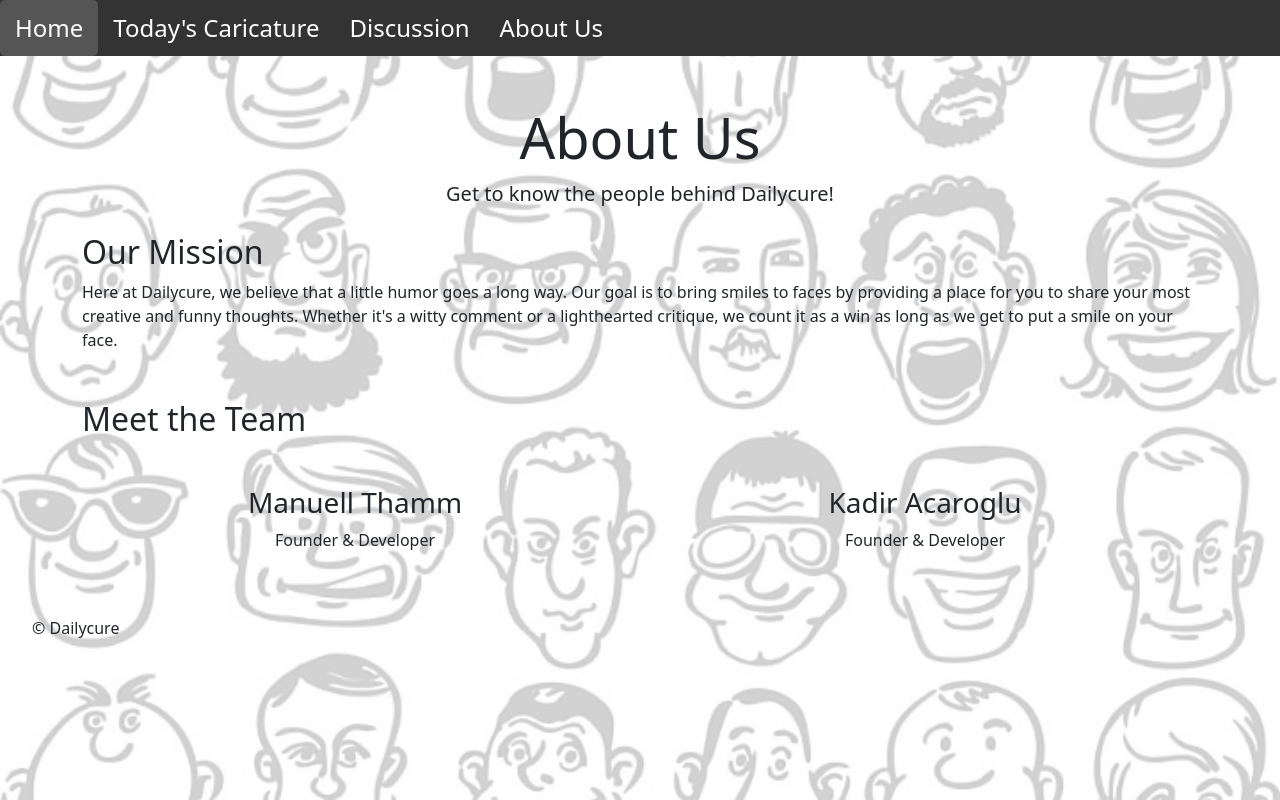
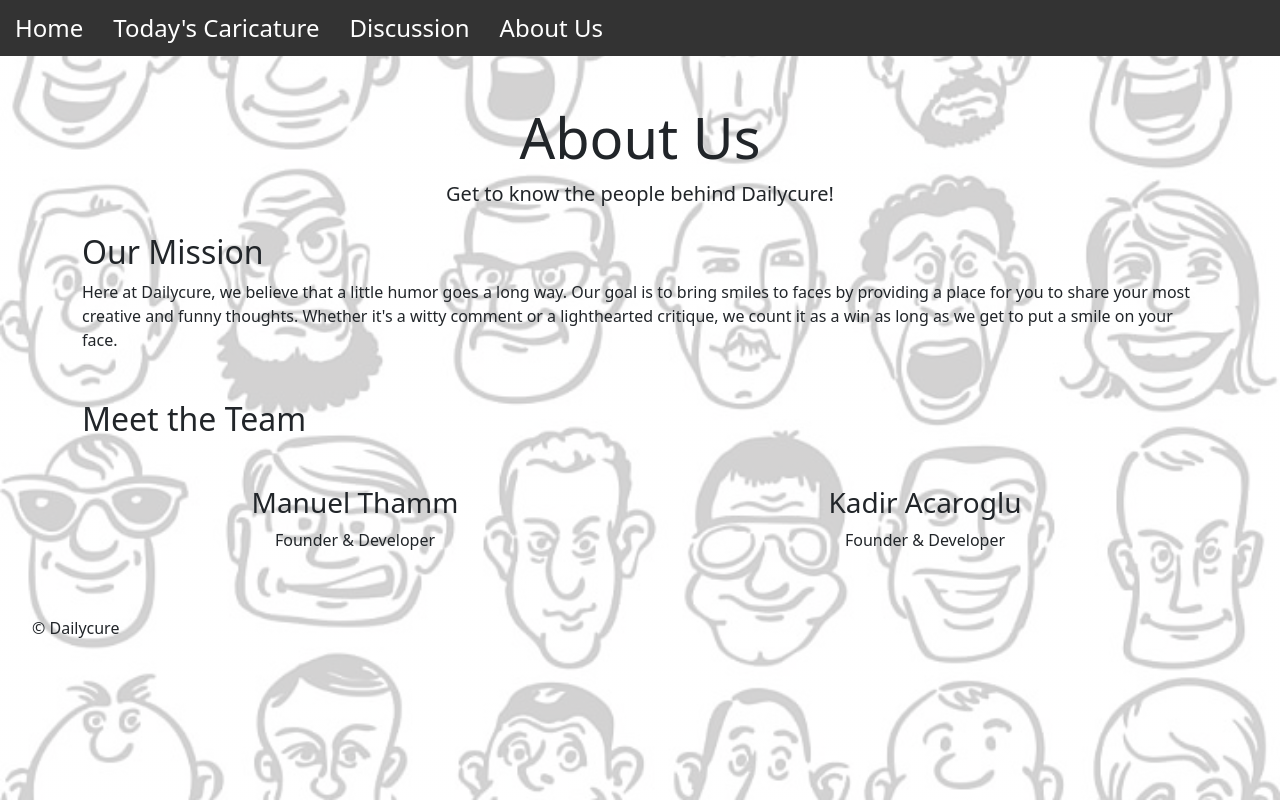
Before and after one commit to Boggar/CloudComputingNodeJS, a website: page public/aboutus.html in a window 1280 px wide. Drawn offline with nearby package versions, Linux system fonts and the light colour scheme.

Commit message:
fixed spelling mistake

```diff
--- a/public/aboutus.html
+++ b/public/aboutus.html
@@ -39,7 +39,7 @@
         <h2 class="my-5">Meet the Team</h2>
         <div class="row">
           <div class="col-md-6 text-center">
-            <h3>Manuell Thamm</h3>
+            <h3>Manuel Thamm</h3>
             <p>Founder & Developer</p>
           </div>
           <div class="col-md-6 text-center">
```
